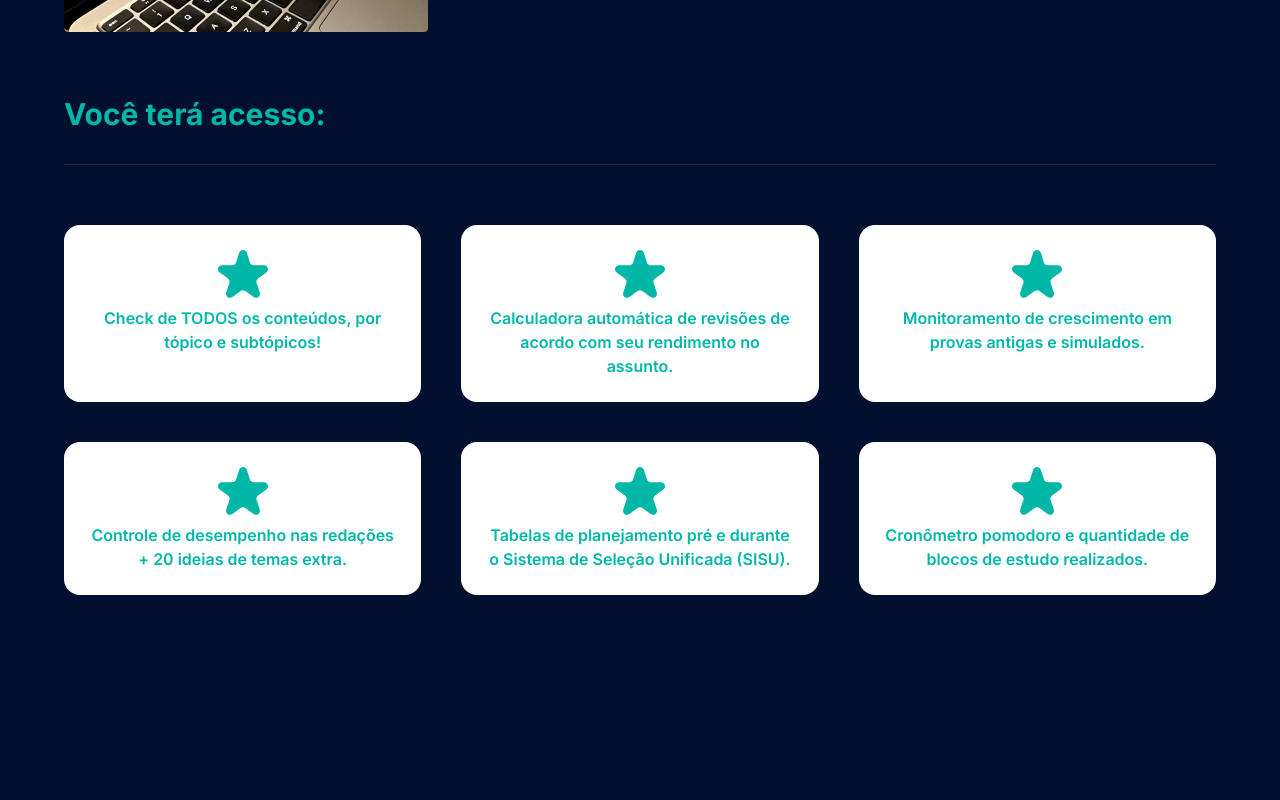
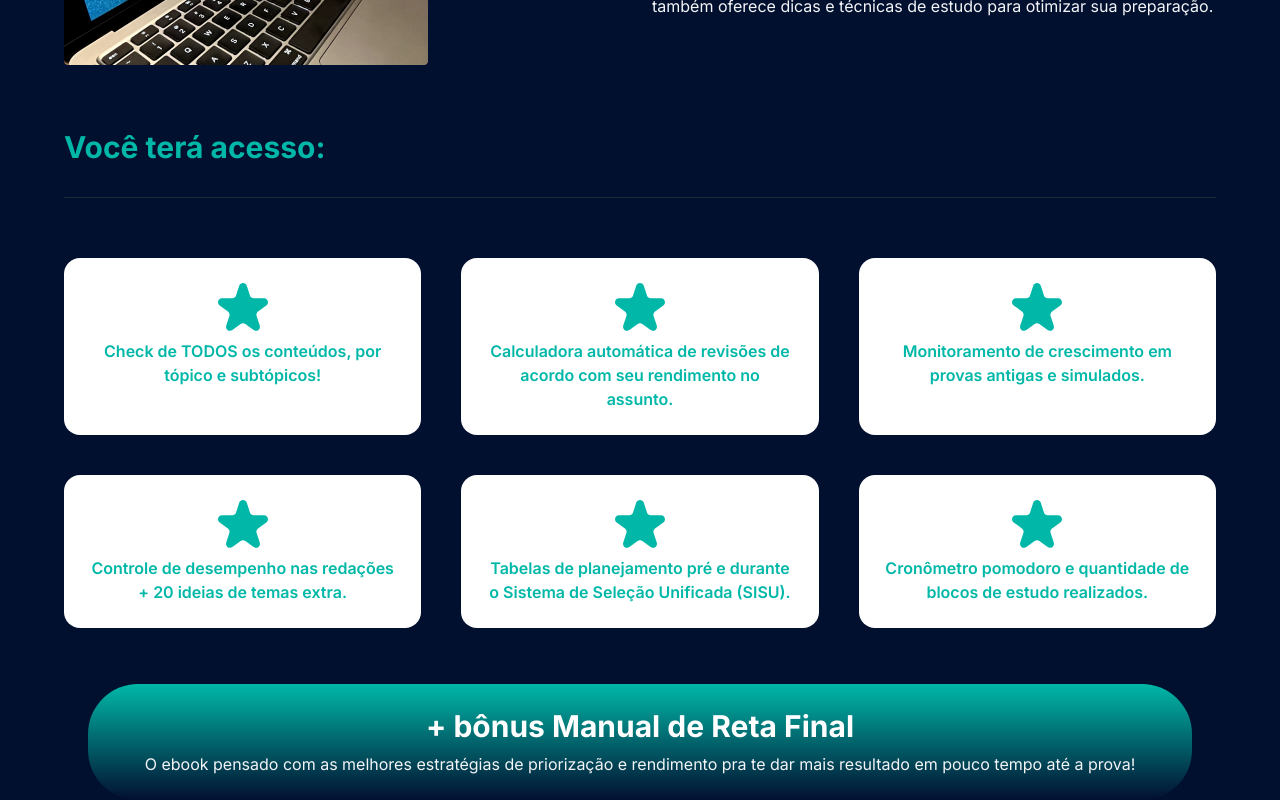
Before and after one commit to arthurlopesr/box-aprova, a Next.js app: page / in a window 1280 px wide. Shown: the part 1242-2042 px from the top of the page. Before the commit the page ends 1837 px from the top, so only its background shows below. Built offline with nearby package versions, Linux system fonts and the light colour scheme.

Commit message:
feat: add bonus card

```diff
--- /dev/null
+++ b/app/components/bonus/Bonus.tsx
@@ -0,0 +1,15 @@
+export function Bonus() {
+  return (
+    <div className="container">
+      <div className="p-6 rounded-[50px] bg-gradient-to-b from-[#01B8A8] to-[#021030] lex fllex-col gap-2 transition-all mt-14 text-center">
+        <h1 className="font-bold text-3xl text-[#fff]">
+          + bônus Manual de Reta Final
+        </h1>
+        <p className="mt-2">
+          O ebook pensado com as melhores estratégias de priorização e rendimento pra te dar mais resultado em pouco tempo até a prova!
+        </p>
+      </div>
+    </div>
+  )
+
+}
--- a/app/page/home/about/About.tsx
+++ b/app/page/home/about/About.tsx
@@ -7,6 +7,9 @@ export function About() {
         <h1 className="font-bold text-3xl text-[#01B8A8]">
           Sobre:
         </h1>
+
+        <div className="w-full my-8 border-b border-b-gray-800" />
+
         <div className="mt-[60px] flex items-start justify-between flex-col-reverse lg:flex-row gap-6 lg:gap-56">
           <Image
             src="/images/about-image.png"
--- a/app/page/home/access/Access.tsx
+++ b/app/page/home/access/Access.tsx
@@ -1,4 +1,5 @@
 import { AccessCard } from "@/app/components/accessCard/AccessCard";
+import { Bonus } from "@/app/components/bonus/Bonus";
 
 export function Access() {
   return (
@@ -30,6 +31,8 @@ export function Access() {
         />
       </div>
 
+      <Bonus />
+
     </div>
 
   )
```
